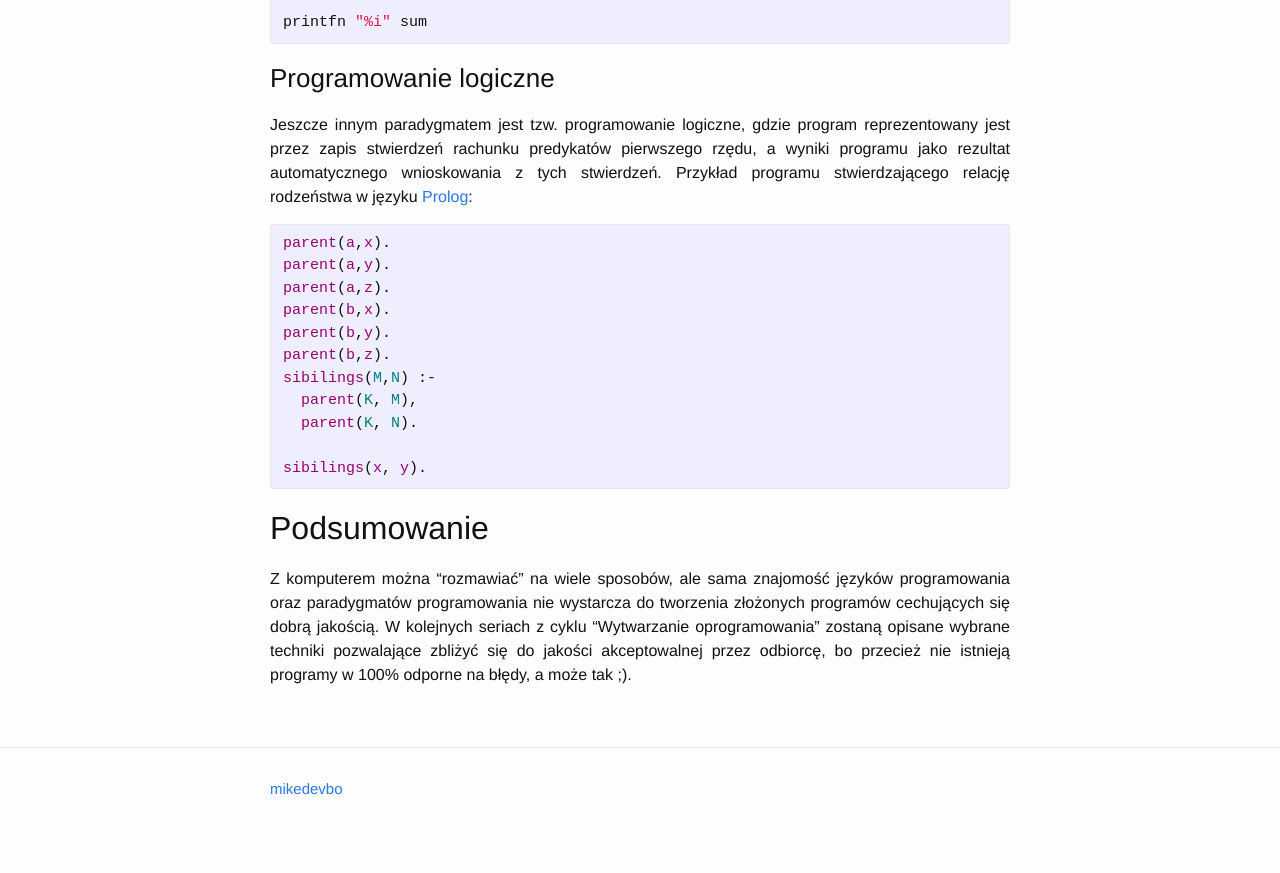
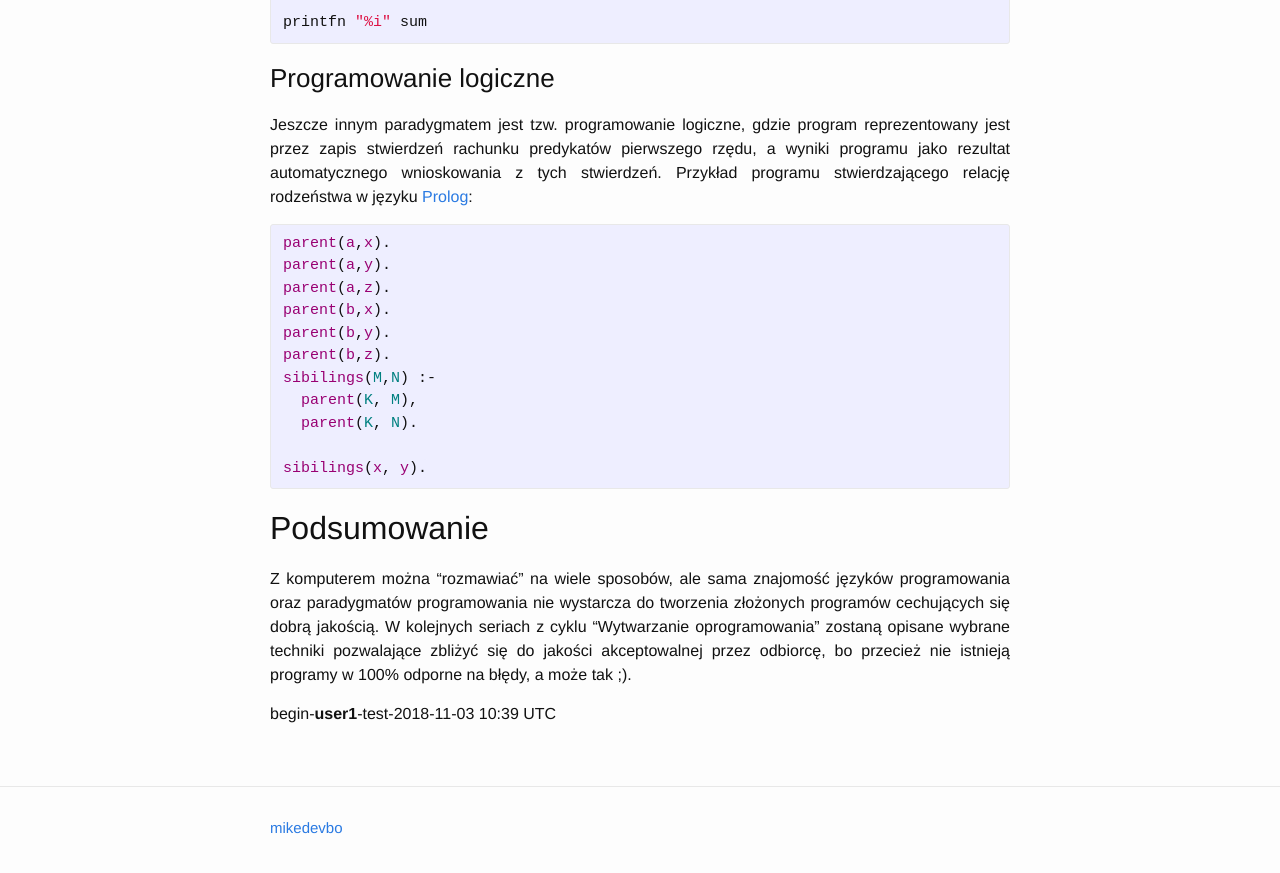
Before and after one commit to mikedevbo/mikedevbo.github.io, a Jekyll site: the page built from _posts/2016-11-26-wytwarzanie_oprogramowania_I.md, in a window 1280 px wide and 900 px high, scrolled down 7304 px. Shown: the top 873 px of the window. Built offline with Jekyll 4.4.1, drawn with Linux system fonts in a browser that asks for light colours.

Commit message:
add comment

```diff
--- a/_posts/2016-11-26-wytwarzanie_oprogramowania_I.md
+++ b/_posts/2016-11-26-wytwarzanie_oprogramowania_I.md
@@ -284,3 +284,4 @@ Z komputerem można "rozmawiać" na wiele sposobów, ale sama znajomość język
 [4]: https://msdn.microsoft.com/en-us/library/ms228593.aspx "C# language"
 [5]: http://fsharp.org/specs/language-spec/ "F# language"
 [6]: http://www.deransart.fr/prolog/docs.html "Prolog language"
+begin-**user1**-test-2018-11-03 10:39 UTC
```
